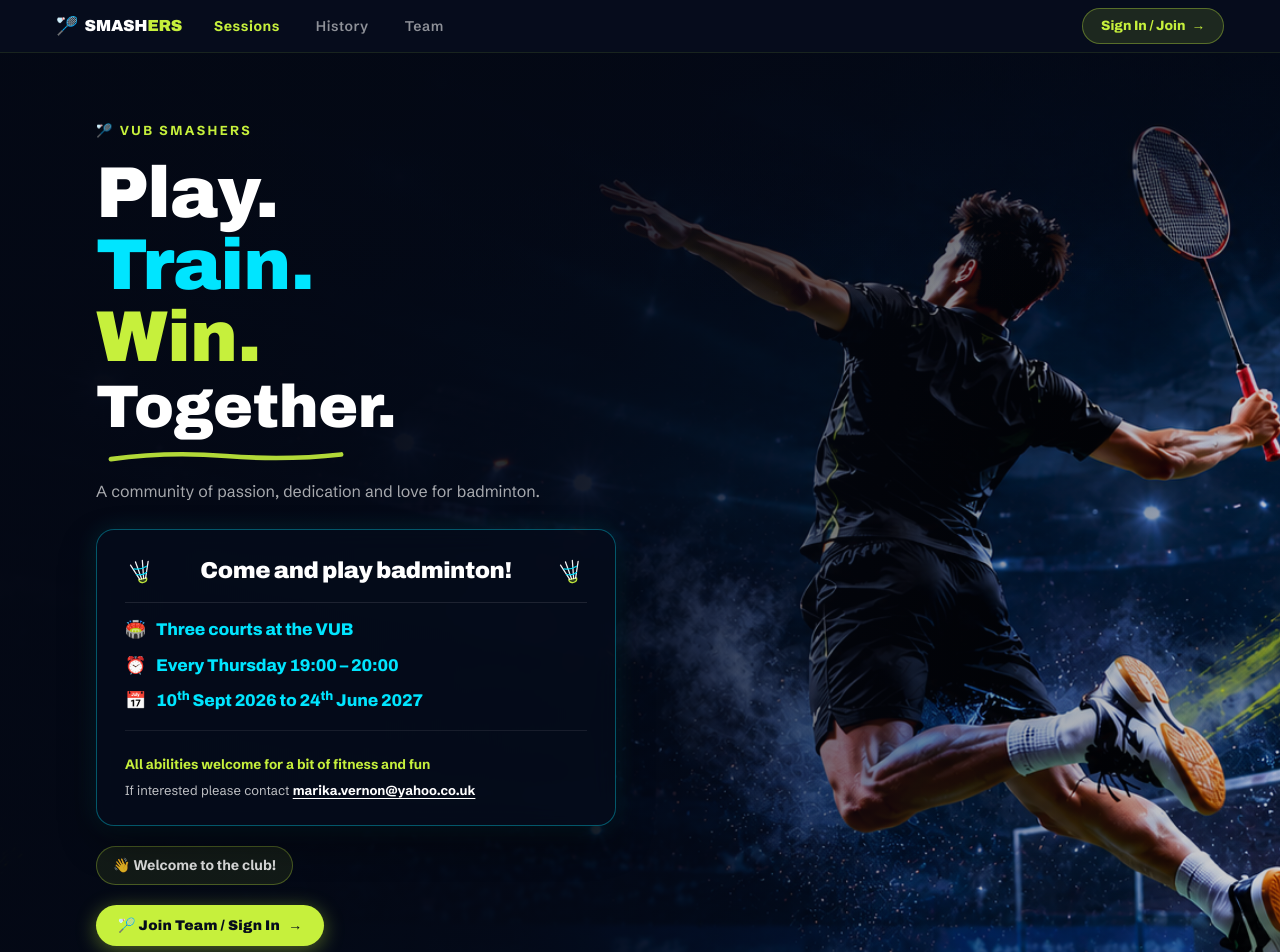
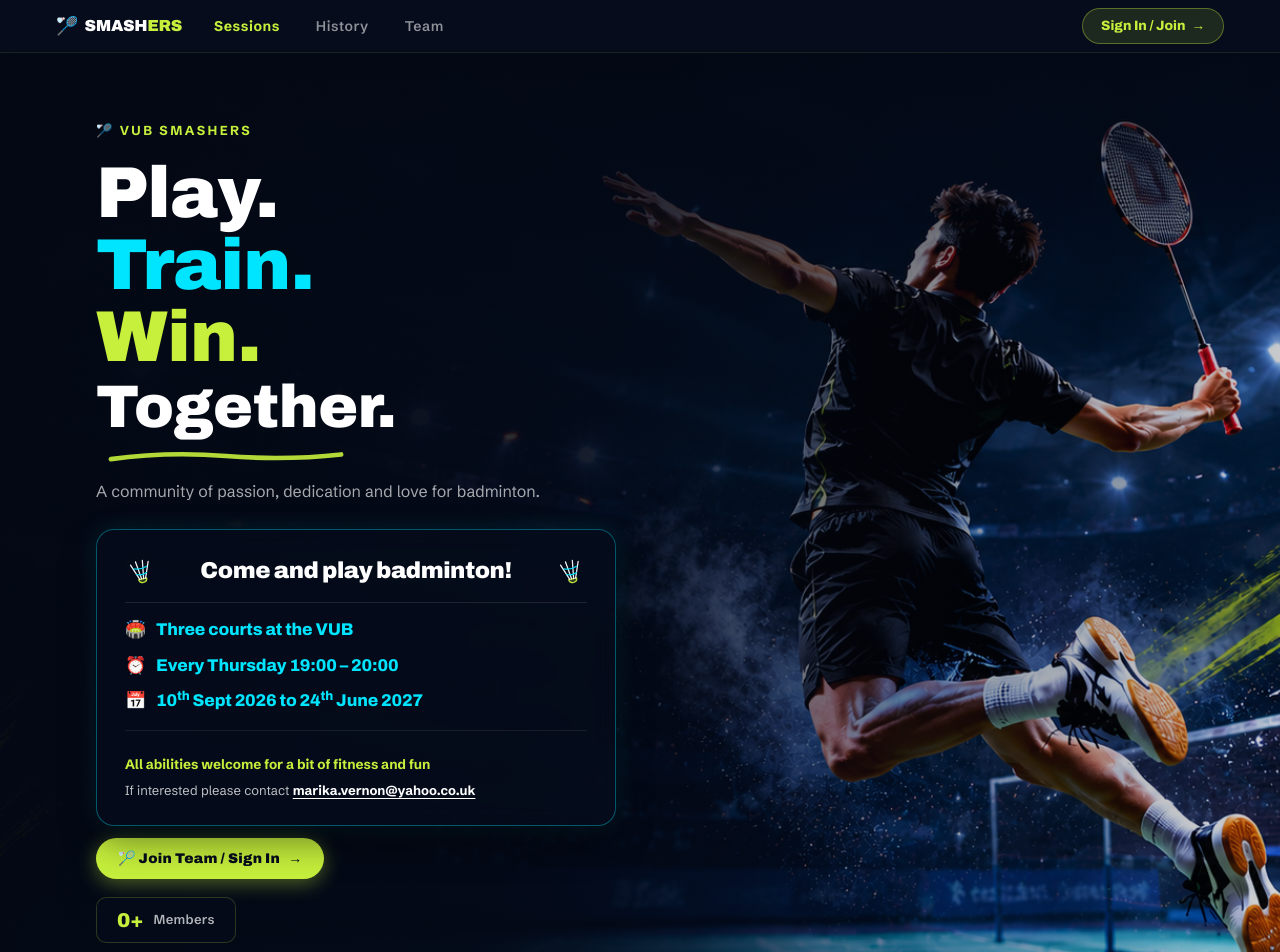
Before and after one commit to fanaman74/badminton-website, a Next.js app: page /sessions in a window 1280 px wide. Shown: the top 952 px of the page. Built offline with nearby package versions, Linux system fonts and the light colour scheme; no server answers; the database is empty.

Commit message:
refactor: remove Welcome to the club badge from hero banner

```diff
--- a/components/HeroBanner.tsx
+++ b/components/HeroBanner.tsx
@@ -423,10 +423,6 @@ export function HeroBanner({
 
             {/* Personalized chip or Join CTA */}
             {isGuest || name === "Player" ? (
-              <div style={{ display: "flex", flexDirection: "column", alignItems: "flex-start", gap: 8 }}>
-                <div className="hero-chip">
-                  👋 Welcome to the club!
-                </div>
               <button
                 type="button"
                 onClick={() => setAuthOpen(true)}
@@ -435,7 +431,6 @@ export function HeroBanner({
                 <span>🏸 Join Team / Sign In</span>
                 <span>→</span>
               </button>
-              </div>
             ) : (
               <div className="hero-chip">👋 Hey, {name.split(" ")[0]}!</div>
             )}
```
Lines whose indentation alone changed are shown as unchanged.
